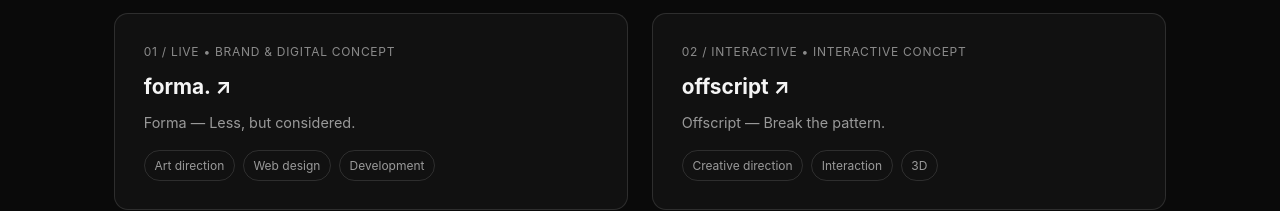
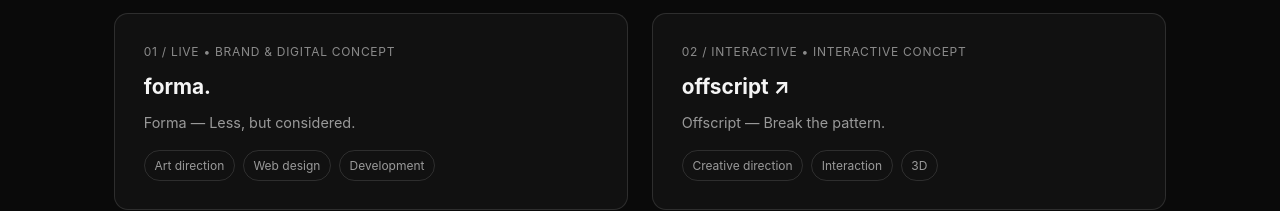
Before and after one commit to 7edhee/adithyan-portfolio, a Next.js app: page / in a window 1280 px wide. Shown: the part 640-851 px from the top of the page. Built offline with nearby package versions, Linux system fonts and the light colour scheme.

Commit message:
Remove onSelect prop and update heading
Removed the onSelect prop from the NewsletterBookshelf component and updated the heading.

```diff
--- a/app/page.tsx
+++ b/app/page.tsx
@@ -35,7 +35,7 @@ export default function Home() {
         <div className="grid">
           <article className="card">
             <div className="card-tag">01 / Live • Brand & digital concept</div>
-            <h3>forma. ↗</h3>
+            <h3>forma. </h3>
             <p>Forma — Less, but considered.</p>
             <div className="card-skills">
               <span>Art direction</span><span>Web design</span><span>Development</span>
@@ -64,10 +64,10 @@ export default function Home() {
         </div>
       </section>
 
+      {/* ✅ Removed onSelect prop */}
       <NewsletterBookshelf
         items={editions}
         brand="Studio Notes"
-        onSelect={(item) => console.log("Selected", item.id)}
       />
 
       <section id="social">
```
